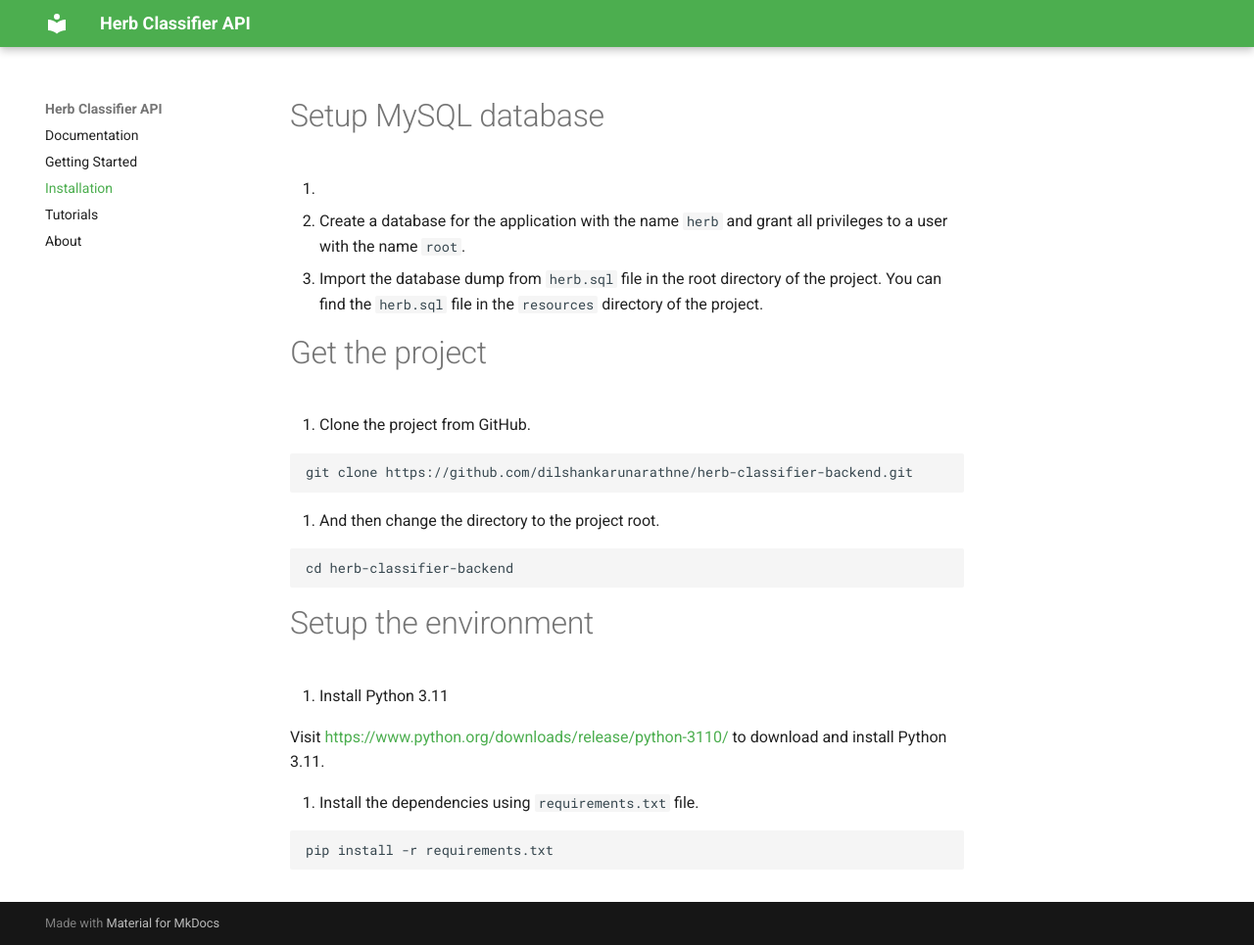
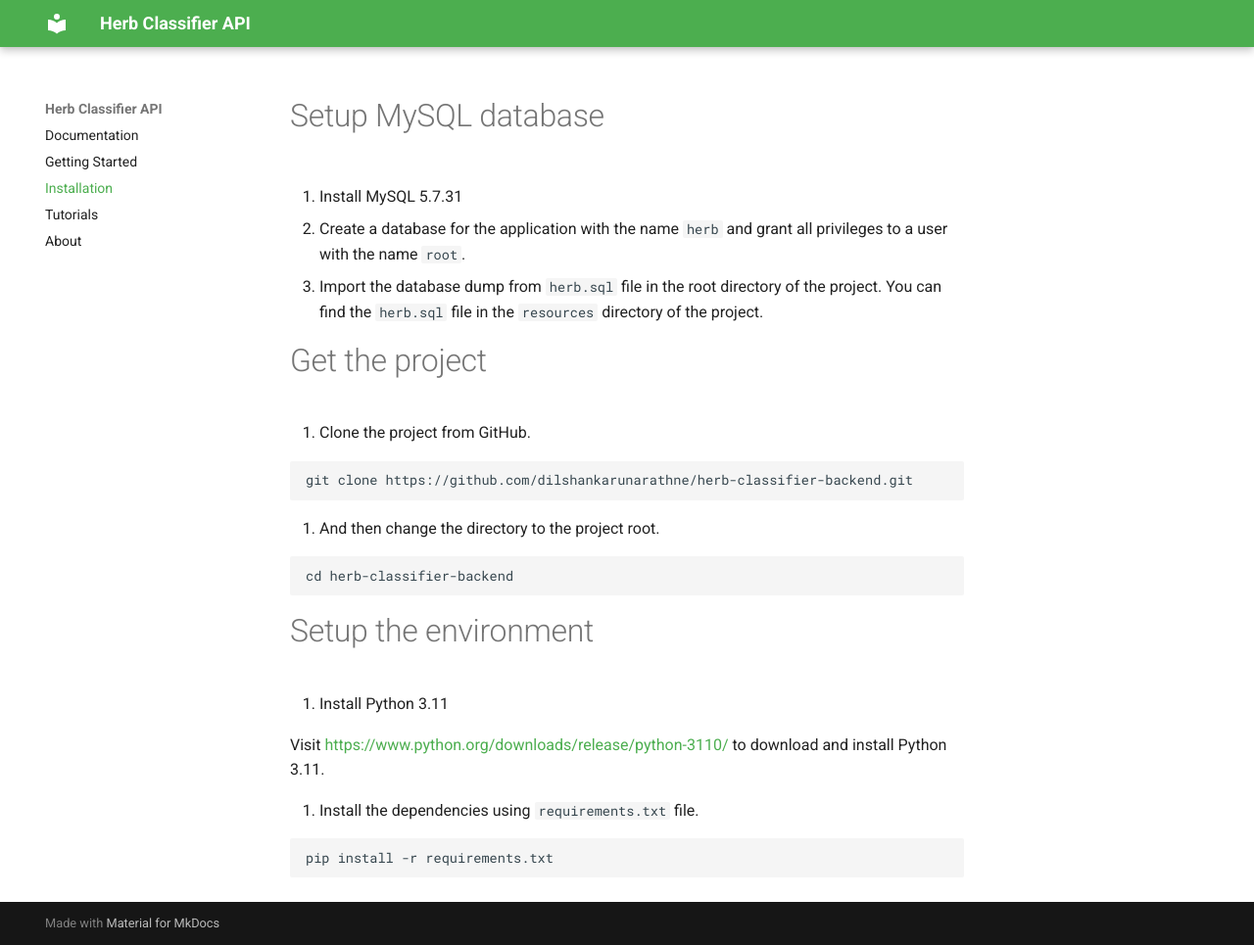
Before and after one commit to dilshankarunarathne/herb-classifier-backend, an MkDocs documentation site: the page built from docs/installation.md, in a window 1280 px wide and 965 px high. Shown: the whole window at 98% size. Built offline with MkDocs 1.6.1 and Material for MkDocs 9.7.7, drawn with Linux system fonts in a browser that asks for light colours.

Commit message:
Update installation.md

```diff
--- a/docs/installation.md
+++ b/docs/installation.md
@@ -1,6 +1,6 @@
 # Setup MySQL database
 
-1.
+1. Install MySQL 5.7.31
 
 1. Create a database for the application with the name `herb` and grant all privileges to a user with the name `root`.
 2. Import the database dump from `herb.sql` file in the root directory of the project.
```
